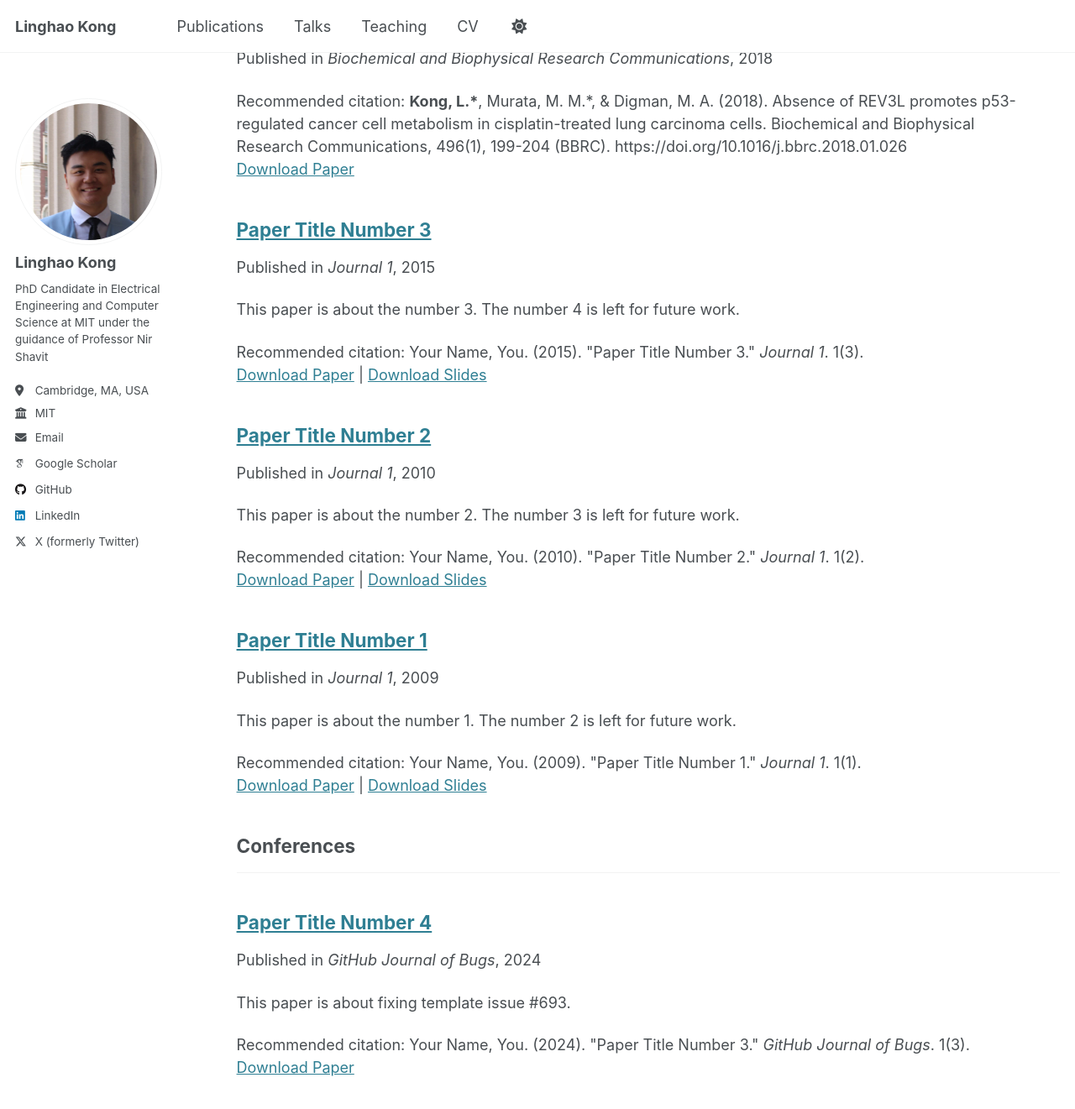
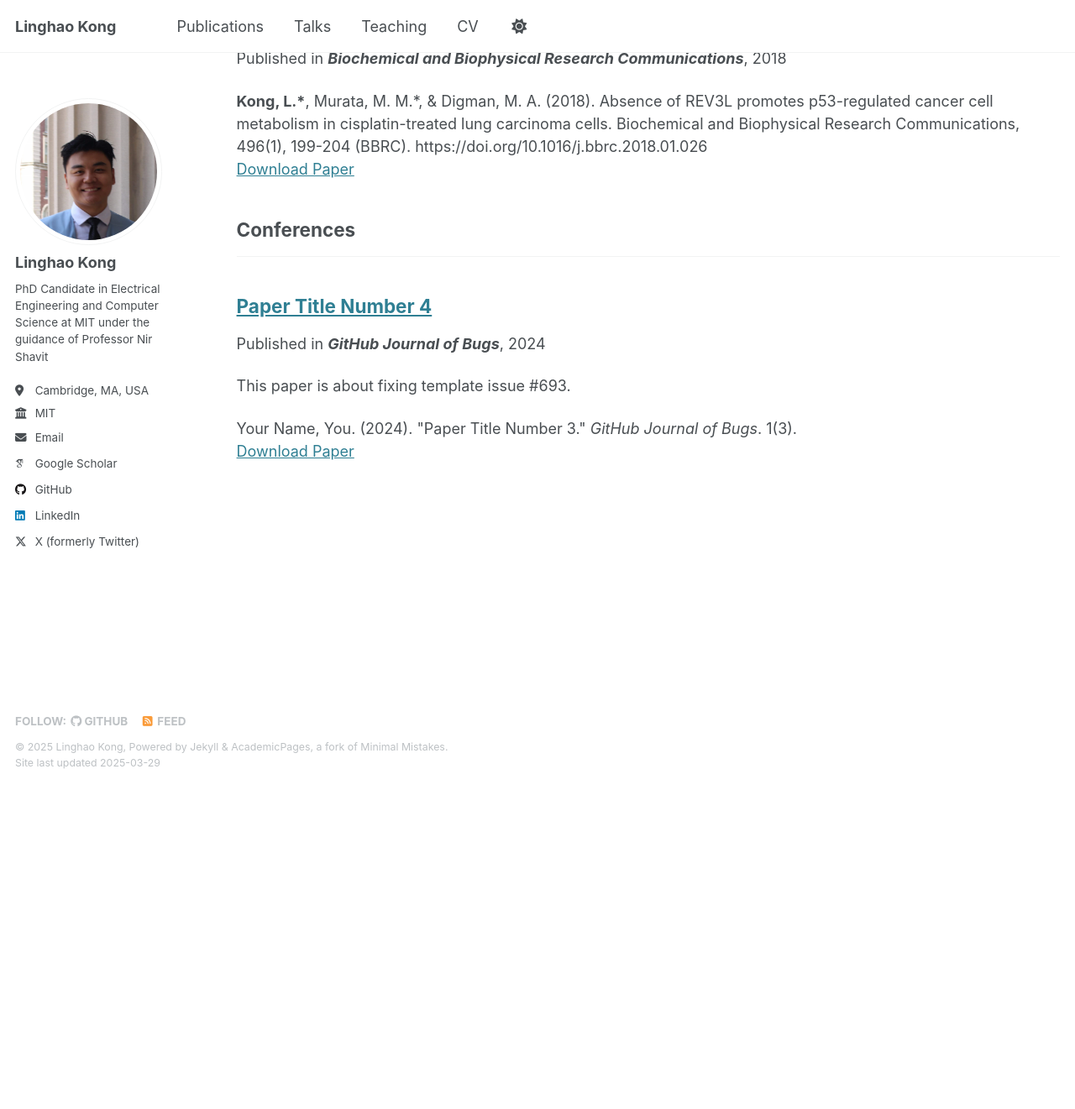
Before and after one commit to Lin-K76/Lin-K76.github.io, a Jekyll site: the page built from _pages/publications.html, in a window 1280 px wide and 1400 px high, scrolled down 1173 px. Shown: the top 1321 px of the window at 84% size. Built offline with Jekyll 4.4.1, drawn with Linux system fonts in a browser that asks for light colours; some web fonts are replaced; after the commit the page ends 2109 px from its top, so only the background shows below that; some of the changed text lies outside the part shown.

```diff
--- a/_includes/archive-single.html
+++ b/_includes/archive-single.html
@@ -44,7 +44,15 @@
             {% if post.preprint %}
               <p>Preprint on <i>{{ post.venue }}</i>, {{ post.date | default: "1900-01-01" | date: "%Y" }} </p>
             {% else %}
-              <p>Published in <i>{{ post.venue }}</i>, {{ post.date | default: "1900-01-01" | date: "%Y" }} </p>
+                {% if post.isconf %}
+                  {% if post.special %}
+                    <p>Published in <strong><i>{{ post.venue }} {{ post.date | default: "1900-01-01" | date: "%Y" }}</i></strong> {{ post.special }}</p>
+                  {% else %}
+                    <p>Published in <strong><i>{{ post.venue }} {{ post.date | default: "1900-01-01" | date: "%Y" }}</i></strong></p>
+                  {% endif %}
+                {% else %}
+                <p>Published in <strong><i>{{ post.venue }}</i></strong>, {{ post.date | default: "1900-01-01" | date: "%Y" }}</p>
+                {% endif %}
             {% endif %}
         {% elsif post.date %}
          <p class="page__date"><strong><i class="fa fa-fw fa-calendar" aria-hidden="true"></i> {{ site.data.ui-text[site.locale].date_label | default: "Published:" }}</strong> <time datetime="{{ post.date | default: "1900-01-01" | date_to_xmlschema }}">{{ post.date | default: "1900-01-01" | date: "%B %d, %Y" }}</time></p>
@@ -57,13 +65,13 @@
     {% endif %}
 
     {% if post.citation and post.paperurl and post.slidesurl %}
-      <p>Recommended citation: {{ post.citation }}<br /><a href="{{ post.paperurl }}">Download Paper</a> | <a href="{{ post.slidesurl }}">Download Slides</a></p>
+      <p>{{ post.citation }}<br /><a href="{{ post.paperurl }}">Download Paper</a> | <a href="{{ post.slidesurl }}">Download Slides</a></p>
     {% elsif post.citation and post.paperurl %}
-      <p>Recommended citation: {{ post.citation }}<br /><a href="{{ post.paperurl }}">Download Paper</a></p>
+      <p>{{ post.citation }}<br /><a href="{{ post.paperurl }}">Download Paper</a></p>
     {% elsif post.citation and post.slidesurl %}
-      <p>Recommended citation: {{ post.citation }}<br /><a href="{{ post.slidesurl }}">Download Slides</a></p>
+      <p>{{ post.citation }}<br /><a href="{{ post.slidesurl }}">Download Slides</a></p>
     {% elsif post.citation %}
-      <p>Recommended citation: {{ post.citation }}</p>
+      <p>{{ post.citation }}</p>
     {% elsif post.paperurl %}
       <p><a href=" {{ post.paperurl }} ">Download Paper</a></p>
     {% elsif post.slidesurl %}
--- a/_publications/2009-10-01-paper-title-number-1.md
+++ /dev/null
@@ -1,14 +0,0 @@
----
-title: "Paper Title Number 1"
-collection: publications
-category: manuscripts
-permalink: /publication/2009-10-01-paper-title-number-1
-excerpt: 'This paper is about the number 1. The number 2 is left for future work.'
-date: 2009-10-01
-venue: 'Journal 1'
-slidesurl: 'http://academicpages.github.io/files/slides1.pdf'
-paperurl: 'http://academicpages.github.io/files/paper1.pdf'
-citation: 'Your Name, You. (2009). &quot;Paper Title Number 1.&quot; <i>Journal 1</i>. 1(1).'
----
-
-The contents above will be part of a list of publications, if the user clicks the link for the publication than the contents of section will be rendered as a full page, allowing you to provide more information about the paper for the reader. When publications are displayed as a single page, the contents of the above "citation" field will automatically be included below this section in a smaller font.
--- a/_publications/2010-10-01-paper-title-number-2.md
+++ /dev/null
@@ -1,14 +0,0 @@
----
-title: "Paper Title Number 2"
-collection: publications
-category: manuscripts
-permalink: /publication/2010-10-01-paper-title-number-2
-excerpt: 'This paper is about the number 2. The number 3 is left for future work.'
-date: 2010-10-01
-venue: 'Journal 1'
-slidesurl: 'http://academicpages.github.io/files/slides2.pdf'
-paperurl: 'http://academicpages.github.io/files/paper2.pdf'
-citation: 'Your Name, You. (2010). &quot;Paper Title Number 2.&quot; <i>Journal 1</i>. 1(2).'
----
-
-The contents above will be part of a list of publications, if the user clicks the link for the publication than the contents of section will be rendered as a full page, allowing you to provide more information about the paper for the reader. When publications are displayed as a single page, the contents of the above "citation" field will automatically be included below this section in a smaller font.
--- a/_publications/2015-10-01-paper-title-number-3.md
+++ /dev/null
@@ -1,14 +0,0 @@
----
-title: "Paper Title Number 3"
-collection: publications
-category: manuscripts
-permalink: /publication/2015-10-01-paper-title-number-3
-excerpt: 'This paper is about the number 3. The number 4 is left for future work.'
-date: 2015-10-01
-venue: 'Journal 1'
-slidesurl: 'http://academicpages.github.io/files/slides3.pdf'
-paperurl: 'http://academicpages.github.io/files/paper3.pdf'
-citation: 'Your Name, You. (2015). &quot;Paper Title Number 3.&quot; <i>Journal 1</i>. 1(3).'
----
-
-The contents above will be part of a list of publications, if the user clicks the link for the publication than the contents of section will be rendered as a full page, allowing you to provide more information about the paper for the reader. When publications are displayed as a single page, the contents of the above "citation" field will automatically be included below this section in a smaller font.
```
Also changed, not shown: _publications/2025-wasserstein.md (added, +16 -0 lines).
